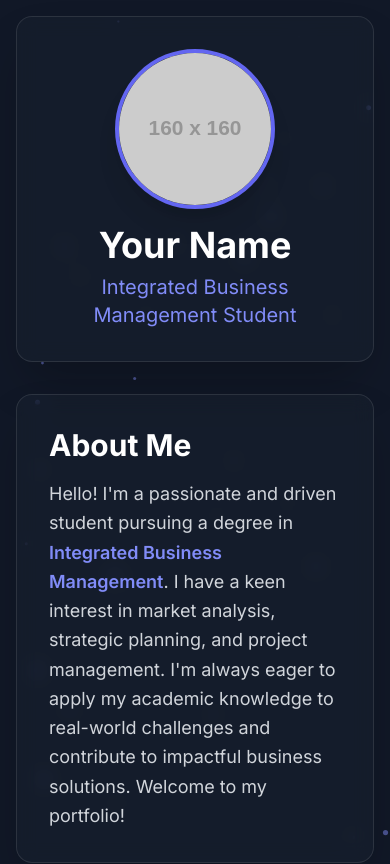
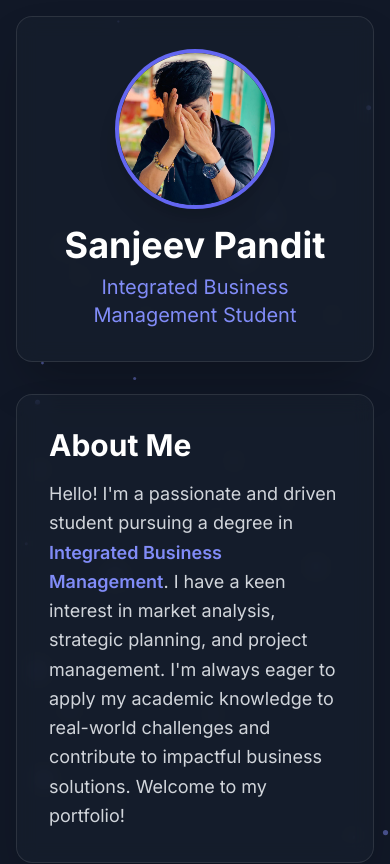
Before and after one commit to SanjeevPan-dit/sanjeevpandit.github.io, a plain HTML site: page index.html in a window 390 px wide. Shown: the top 864 px of the page. Drawn offline with nearby package versions, Linux system fonts and the light colour scheme; placeholder pictures from the web are drawn by us.

Commit message:
added pic

```diff
--- a/index.html
+++ b/index.html
@@ -45,14 +45,14 @@
                   I'm using the filename you provided.
                 -->
                 <img
-                  src="PHOTO-2025-09-10-07-27-35.jpg"
+                  src="pro_pic.jpg"
                   alt="Your Profile Picture"
                   class="w-40 h-40 rounded-full object-cover border-4 border-indigo-500 shadow-xl transition-transform duration-300 hover:scale-105"
                   onerror="this.onerror=null;this.src='https://placehold.co/160x160/374151/E0E7FF?text=Profile+Pic';"
                 >
             </div>
             <!-- TODO: Replace "Your Name" with your actual name -->
-            <h1 class="text-4xl md:text-5xl font-bold text-white">Your Name</h1>
+            <h1 class="text-4xl md:text-5xl font-bold text-white">Sanjeev Pandit</h1>
             <p class="text-xl md:text-2xl mt-2 text-indigo-400">Integrated Business Management Student</p>
         </header>
 
@@ -116,7 +116,7 @@
         <!-- Footer -->
         <footer class="text-center p-6 text-gray-500 text-sm">
              <!-- TODO: Replace "Your Name" with your actual name -->
-            <p>&copy; 2025 Your Name. All Rights Reserved.</p>
+            <p>&copy; 2025 Sanjeev Pandit. All Rights Reserved.</p>
         </footer>
 
     </div>
```
Also changed, not shown: pro_pic.jpg (added).
